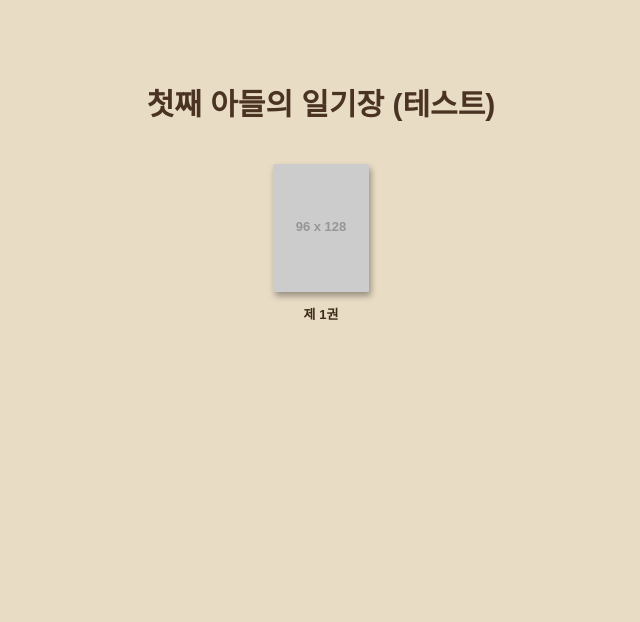
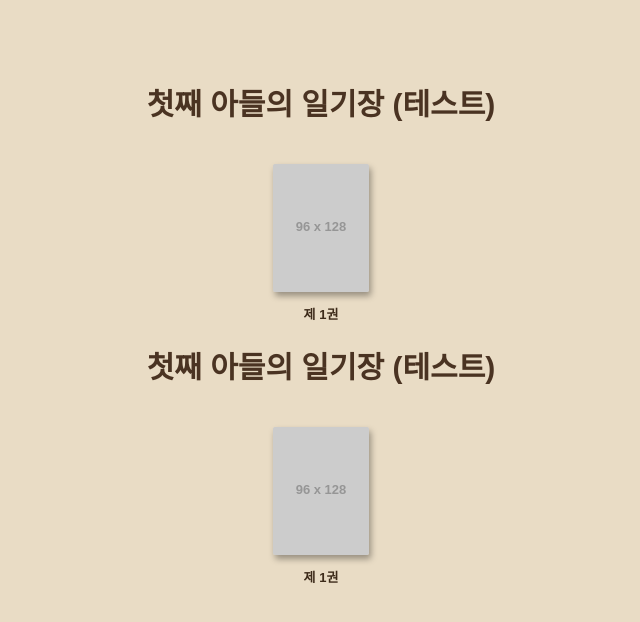
Before and after one commit to freshkcm-crypto/my-kids-diary, a plain HTML site: page shelf.html in a window 1280 px wide. Shown: the whole page, without its empty margins (319-959 px from the left). Drawn offline with Linux system fonts and the light colour scheme; placeholder pictures from the web are drawn by us.

Commit message:
Update shelf.html

```diff
--- a/shelf.html
+++ b/shelf.html
@@ -35,4 +35,41 @@
   </div>
 
 </body>
+</html><!DOCTYPE html>
+<html lang="ko">
+<head>
+<meta charset="UTF-8">
+<title>책장 테스트</title>
+<style>
+  body {
+    margin: 0;
+    font-family: "Malgun Gothic", sans-serif;
+    background-color: #e9dcc5;
+    min-height: 100vh;
+    padding: 60px 40px;
+  }
+  .child-title { text-align: center; font-size: 30px; font-weight: bold; color: #4a3322; margin-bottom: 40px; }
+  .shelf-grid { display: flex; justify-content: center; }
+  .book-item { text-decoration: none; text-align: center; color: #3d2b1a; }
+  .book-cover {
+    width: 96px; height: 128px; object-fit: cover; border-radius: 2px;
+    box-shadow: 2px 4px 6px rgba(0,0,0,0.35);
+  }
+  .book-label { display: block; margin-top: 8px; font-size: 13px; font-weight: bold; }
+</style>
+</head>
+<body>
+
+  <h1 class="child-title">첫째 아들의 일기장 (테스트)</h1>
+
+  <div class="shelf-grid">
+    <a class="book-item" href="viewer.html?book=01">
+      <img class="book-cover"
+           src="https://via.placeholder.com/96x128?text=1"
+           alt="제1권">
+      <span class="book-label">제 1권</span>
+    </a>
+  </div>
+
+</body>
 </html>
```
